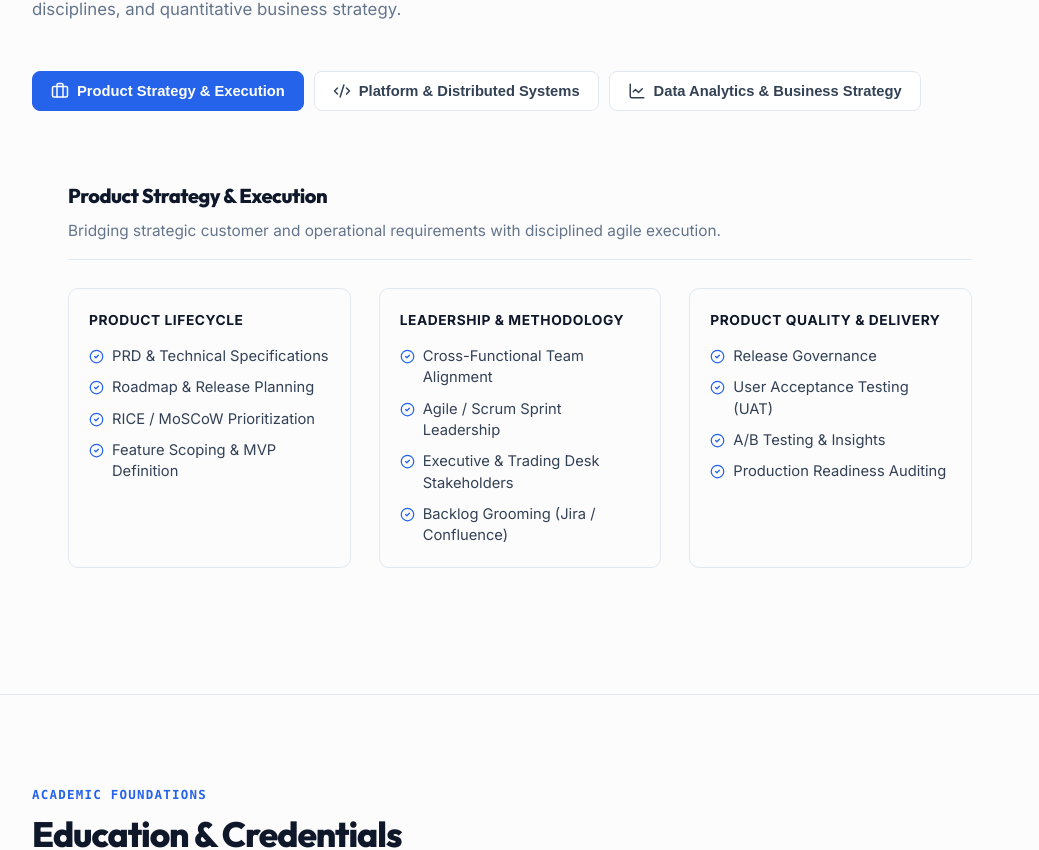
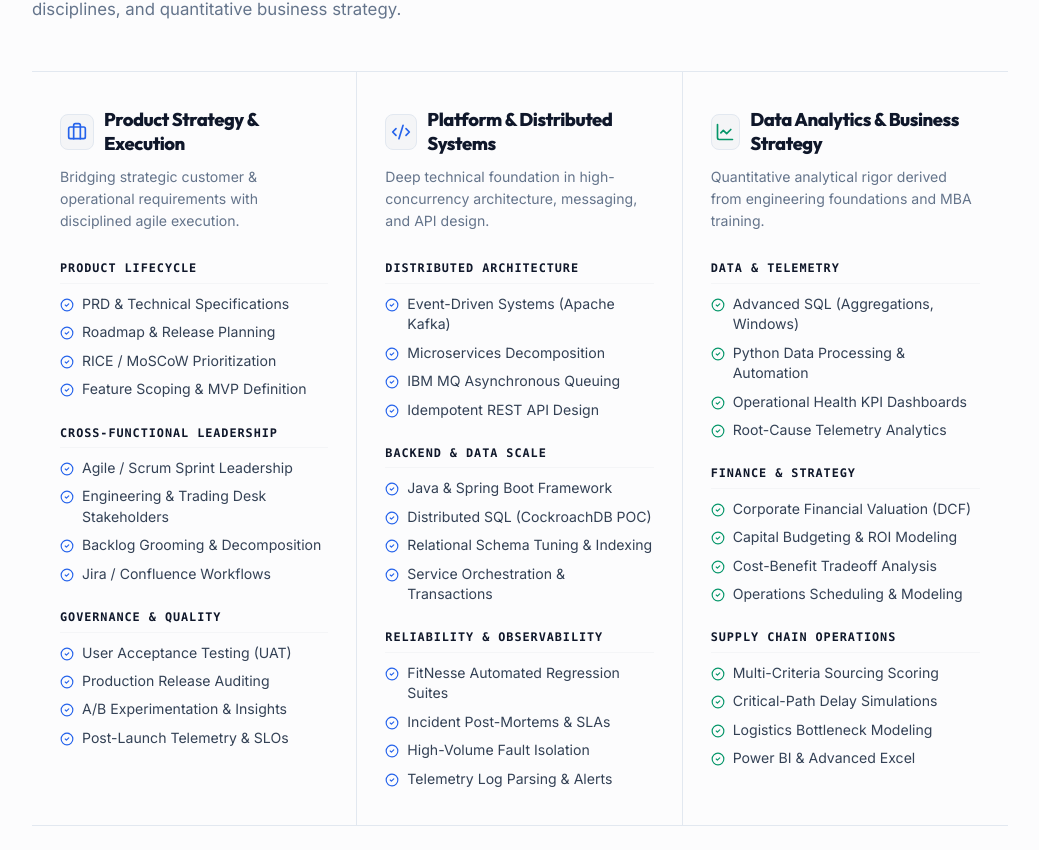
Before and after one commit to rohanvashisth/Portfolio, a React (Vite) app: page / in a window 1280 px wide. Shown: the part 8158-9008 px from the top of the page, without its empty margins (120-1159 px from the left). Built offline with nearby package versions, Linux system fonts and the light colour scheme.

Commit message:
Auto-commit: saved changes on 10/14/2026, 6:08:24 PM

```diff
--- a/src/components/Skills.jsx
+++ b/src/components/Skills.jsx
@@ -1,154 +1,204 @@
-import React, { useState } from 'react';
+import React from 'react';
 import { Briefcase, Code2, LineChart, CheckCircle2 } from 'lucide-react';
 
 export default function Skills() {
-  const [activeTab, setActiveTab] = useState('product');
-
-  const categories = [
+  const pillars = [
     {
       id: 'product',
       title: 'Product Strategy & Execution',
-      icon: <Briefcase size={18} />,
-      description: 'Bridging strategic customer and operational requirements with disciplined agile execution.',
+      icon: <Briefcase size={20} style={{ color: 'var(--primary)' }} />,
+      tagline: 'Bridging strategic customer & operational requirements with disciplined agile execution.',
       groups: [
         {
           category: 'Product Lifecycle',
-          items: ['PRD & Technical Specifications', 'Roadmap & Release Planning', 'RICE / MoSCoW Prioritization', 'Feature Scoping & MVP Definition']
+          items: [
+            'PRD & Technical Specifications',
+            'Roadmap & Release Planning',
+            'RICE / MoSCoW Prioritization',
+            'Feature Scoping & MVP Definition'
+          ]
         },
         {
-          category: 'Leadership & Methodology',
-          items: ['Cross-Functional Team Alignment', 'Agile / Scrum Sprint Leadership', 'Executive & Trading Desk Stakeholders', 'Backlog Grooming (Jira / Confluence)']
+          category: 'Cross-Functional Leadership',
+          items: [
+            'Agile / Scrum Sprint Leadership',
+            'Engineering & Trading Desk Stakeholders',
+            'Backlog Grooming & Decomposition',
+            'Jira / Confluence Workflows'
+          ]
         },
         {
-          category: 'Product Quality & Delivery',
-          items: ['Release Governance', 'User Acceptance Testing (UAT)', 'A/B Testing & Insights', 'Production Readiness Auditing']
+          category: 'Governance & Quality',
+          items: [
+            'User Acceptance Testing (UAT)',
+            'Production Release Auditing',
+            'A/B Experimentation & Insights',
+            'Post-Launch Telemetry & SLOs'
+          ]
         }
       ]
     },
     {
       id: 'platform',
       title: 'Platform & Distributed Systems',
-      icon: <Code2 size={18} />,
-      description: 'Deep technical foundation in high-concurrency architecture, messaging, and API design.',
+      icon: <Code2 size={20} style={{ color: 'var(--primary)' }} />,
+      tagline: 'Deep technical foundation in high-concurrency architecture, messaging, and API design.',
       groups: [
         {
           category: 'Distributed Architecture',
-          items: ['Event-Driven Systems (Apache Kafka)', 'Microservices Decomposition', 'Asynchronous Message Queues (IBM MQ)', 'Idempotent REST API Design']
+          items: [
+            'Event-Driven Systems (Apache Kafka)',
+            'Microservices Decomposition',
+            'IBM MQ Asynchronous Queuing',
+            'Idempotent REST API Design'
+          ]
         },
         {
-          category: 'Backend & Data Layers',
-          items: ['Java & Spring Boot Framework', 'Distributed SQL (CockroachDB POC)', 'Relational Database Schema Tuning', 'Service Orchestration']
+          category: 'Backend & Data Scale',
+          items: [
+            'Java & Spring Boot Framework',
+            'Distributed SQL (CockroachDB POC)',
+            'Relational Schema Tuning & Indexing',
+            'Service Orchestration & Transactions'
+          ]
         },
         {
           category: 'Reliability & Observability',
-          items: ['Telemetry & Log Streaming', 'Regression Automation (FitNesse)', 'Incident Post-Mortems & SLAs', 'High-Volume Fault Isolation']
+          items: [
+            'FitNesse Automated Regression Suites',
+            'Incident Post-Mortems & SLAs',
+            'High-Volume Fault Isolation',
+            'Telemetry Log Parsing & Alerts'
+          ]
         }
       ]
     },
     {
       id: 'analytics',
       title: 'Data Analytics & Business Strategy',
-      icon: <LineChart size={18} />,
-      description: 'Quantitative analytical rigor derived from engineering foundations and MBA training.',
+      icon: <LineChart size={20} style={{ color: 'var(--emerald)' }} />,
+      tagline: 'Quantitative analytical rigor derived from engineering foundations and MBA training.',
       groups: [
         {
           category: 'Data & Telemetry',
-          items: ['Advanced SQL Querying', 'Python Data Processing & Automation', 'Operational Health KPI Dashboards', 'Telemetry Log Parsing']
+          items: [
+            'Advanced SQL (Aggregations, Windows)',
+            'Python Data Processing & Automation',
+            'Operational Health KPI Dashboards',
+            'Root-Cause Telemetry Analytics'
+          ]
         },
         {
-          category: 'Business & Finance',
-          items: ['Corporate Financial Valuation', 'Capital Budgeting & Forecasting', 'Operations Scheduling & Modeling', 'Power BI & Advanced Excel']
+          category: 'Finance & Strategy',
+          items: [
+            'Corporate Financial Valuation (DCF)',
+            'Capital Budgeting & ROI Modeling',
+            'Cost-Benefit Tradeoff Analysis',
+            'Operations Scheduling & Modeling'
+          ]
         },
         {
           category: 'Supply Chain Operations',
-          items: ['Multi-Criteria Sourcing Scoring', 'Critical-Path Delay Simulations', 'Logistics Bottleneck Modeling', 'Contingency Sourcing Strategy']
+          items: [
+            'Multi-Criteria Sourcing Scoring',
+            'Critical-Path Delay Simulations',
+            'Logistics Bottleneck Modeling',
+            'Power BI & Advanced Excel'
+          ]
         }
       ]
     }
   ];
 
-  const currentCategory = categories.find(c => c.id === activeTab);
-
   return (
-    <section id="skills" className="section" style={{ borderTop: '1px solid var(--border-subtle)' }}>
+    <section id="skills" className="section">
       <div className="container">
 
-        {/* Header */}
+        {/* Section Header */}
         <div className="section-header" style={{ textAlign: 'left' }}>
           <span className="section-label">Core Capabilities</span>
-          <h2 className="section-title">Domain Expertise & Skills</h2>
+          <h2 className="section-title">Domain Expertise & Technical Depth</h2>
           <p className="section-subtitle">
             An intersection of distributed platform engineering, product management disciplines, and quantitative business strategy.
           </p>
         </div>
 
-        {/* Tab Pills */}
-        <div style={{ display: 'flex', gap: '10px', flexWrap: 'wrap', marginBottom: '32px' }}>
-          {categories.map((cat) => {
-            const isActive = activeTab === cat.id;
-            return (
-              <button
-                key={cat.id}
-                onClick={() => setActiveTab(cat.id)}
+        {/* Integrated 3-Column Domain Matrix */}
+        <div
+          className="skills-matrix"
           style={{
+            display: 'grid',
+            gridTemplateColumns: 'repeat(3, 1fr)',
+            borderTop: '1px solid var(--border-hairline)',
+            borderBottom: '1px solid var(--border-hairline)'
+          }}
+        >
+          {pillars.map((pillar, colIdx) => (
+            <div
+              key={pillar.id}
+              className="skills-pillar-col"
+              style={{
+                padding: '36px 28px',
+                borderRight: colIdx < 2 ? '1px solid var(--border-hairline)' : 'none',
+                display: 'flex',
+                flexDirection: 'column',
+                gap: '28px'
+              }}
+            >
+              {/* Pillar Header */}
+              <div>
+                <div style={{ display: 'flex', alignItems: 'center', gap: '10px', marginBottom: '10px' }}>
+                  <div style={{
+                    width: '36px',
+                    height: '36px',
+                    borderRadius: '8px',
+                    backgroundColor: 'var(--bg-subtle)',
                     display: 'flex',
                     alignItems: 'center',
-                  gap: '8px',
-                  padding: '10px 18px',
-                  borderRadius: '8px',
-                  fontSize: '0.92rem',
-                  fontWeight: 600,
-                  cursor: 'pointer',
-                  border: isActive ? '1px solid var(--primary)' : '1px solid var(--border-subtle)',
-                  backgroundColor: isActive ? 'var(--primary)' : 'var(--bg-surface)',
-                  color: isActive ? '#ffffff' : 'var(--text-secondary)',
-                  transition: 'all 0.15s ease'
-                }}
-              >
-                {cat.icon}
-                <span>{cat.title}</span>
-              </button>
-            );
-          })}
+                    justifyContent: 'center',
+                    border: '1px solid var(--border-hairline)'
+                  }}>
+                    {pillar.icon}
                   </div>
-
-        {/* Active Tab Content Card */}
-        <div
-          className="glass-card"
-          style={{
-            textAlign: 'left',
-            padding: '36px'
-          }}
-        >
-          <div style={{ marginBottom: '28px', paddingBottom: '16px', borderBottom: '1px solid var(--border-subtle)' }}>
-            <h3 style={{ fontSize: '1.25rem', fontWeight: 750, color: 'var(--text-primary)', marginBottom: '6px' }}>
-              {currentCategory.title}
+                  <h3 style={{ fontSize: '1.15rem', fontWeight: 750, color: 'var(--text-primary)', lineHeight: 1.3 }}>
+                    {pillar.title}
                   </h3>
-            <p style={{ fontSize: '0.96rem', color: 'var(--text-muted)' }}>
-              {currentCategory.description}
+                </div>
+                <p style={{ fontSize: '0.88rem', color: 'var(--text-muted)', lineHeight: 1.55 }}>
+                  {pillar.tagline}
                 </p>
               </div>
 
-          <div className="grid-3" style={{ gap: '28px' }}>
-            {currentCategory.groups.map((group, idx) => (
-              <div
-                key={idx}
-                style={{
-                  backgroundColor: 'var(--bg-base)',
-                  padding: '20px',
-                  borderRadius: '10px',
-                  border: '1px solid var(--border-subtle)'
-                }}
-              >
-                <div style={{ fontSize: '0.86rem', fontWeight: 700, color: 'var(--text-primary)', textTransform: 'uppercase', letterSpacing: '0.04em', marginBottom: '14px' }}>
+              {/* Sub-groups */}
+              <div style={{ display: 'flex', flexDirection: 'column', gap: '24px' }}>
+                {pillar.groups.map((group, gIdx) => (
+                  <div key={gIdx} style={{ textAlign: 'left' }}>
+                    <div style={{
+                      fontSize: '0.74rem',
+                      fontFamily: 'var(--font-mono)',
+                      fontWeight: 650,
+                      color: 'var(--text-primary)',
+                      textTransform: 'uppercase',
+                      letterSpacing: '0.08em',
+                      marginBottom: '10px',
+                      paddingBottom: '4px',
+                      borderBottom: '1px solid var(--bg-subtle)'
+                    }}>
                       {group.category}
                     </div>
 
-                <div style={{ display: 'flex', flexDirection: 'column', gap: '10px' }}>
-                  {group.items.map((item, itemIdx) => (
-                    <div key={itemIdx} style={{ display: 'flex', alignItems: 'flex-start', gap: '8px' }}>
-                      <CheckCircle2 size={15} style={{ color: 'var(--primary)', marginTop: '3px', flexShrink: 0 }} />
-                      <span style={{ fontSize: '0.92rem', color: 'var(--text-secondary)', lineHeight: 1.45 }}>
+                    <div style={{ display: 'flex', flexDirection: 'column', gap: '8px' }}>
+                      {group.items.map((item, iIdx) => (
+                        <div key={iIdx} style={{ display: 'flex', alignItems: 'flex-start', gap: '8px' }}>
+                          <CheckCircle2
+                            size={14}
+                            style={{
+                              color: pillar.id === 'analytics' ? 'var(--emerald)' : 'var(--primary)',
+                              marginTop: '4px',
+                              flexShrink: 0
+                            }}
+                          />
+                          <span style={{ fontSize: '0.88rem', color: 'var(--text-secondary)', lineHeight: 1.45 }}>
                             {item}
                           </span>
                         </div>
@@ -159,8 +209,26 @@ export default function Skills() {
               </div>
 
             </div>
+          ))}
+        </div>
 
       </div>
+
+      <style>{`
+        @media (max-width: 900px) {
+          .skills-matrix {
+            grid-template-columns: 1fr !important;
+          }
+          .skills-pillar-col {
+            border-right: none !important;
+            border-bottom: 1px solid var(--border-hairline) !important;
+            padding: 32px 16px !important;
+          }
+          .skills-pillar-col:last-child {
+            border-bottom: none !important;
+          }
+        }
+      `}</style>
     </section>
   );
 }
```
Lines whose indentation alone changed are shown as unchanged.
